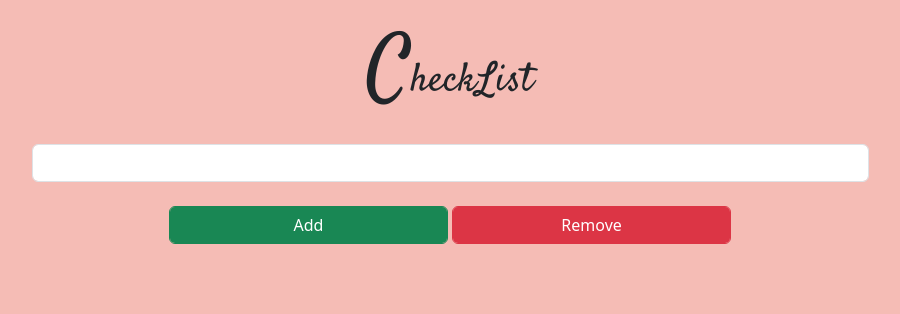
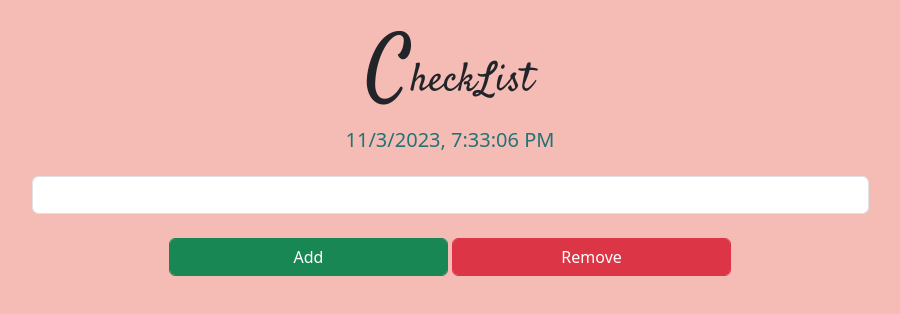
Before and after one commit to M-Burak-Yilmazer/ToDoList, a plain HTML site: page index.html in a window 1280 px wide. Shown: the whole page, without its empty margins (190-1090 px from the left). Drawn offline with nearby package versions, Linux system fonts and the light colour scheme.

Commit message:
changing color with time added.

```diff
--- a/app.js
+++ b/app.js
@@ -35,3 +35,19 @@ inputVal.addEventListener("keydown", (e) => {
     }
   }
 });
+
+const time = document.querySelector("#time");
+const setTime = () => {
+  time.innerHTML = `${new Date().toLocaleString()}`;
+
+  const changecolor = () => {
+    const color = [0, 1, 2, 3, 4, 5, 6, 7, 8, 9, "a", "b", "c", "d", "e", "f"];
+    let renk = "#";
+    for (let i = 0; i < 6; i++) {
+      renk += color[Math.floor(Math.random() * color.length)];
+    }
+    return renk;
+  };
+  time.style.color = `${changecolor()}`;
+};
+setInterval(setTime, 1000);
--- a/index.html
+++ b/index.html
@@ -21,6 +21,7 @@
   <body class="text-center">
     <header class="my-4">
       <h1 class="title">CheckList</h1>
+      <h5 id="time"></h5>
     </header>
     <div class="container">
       <input
```
